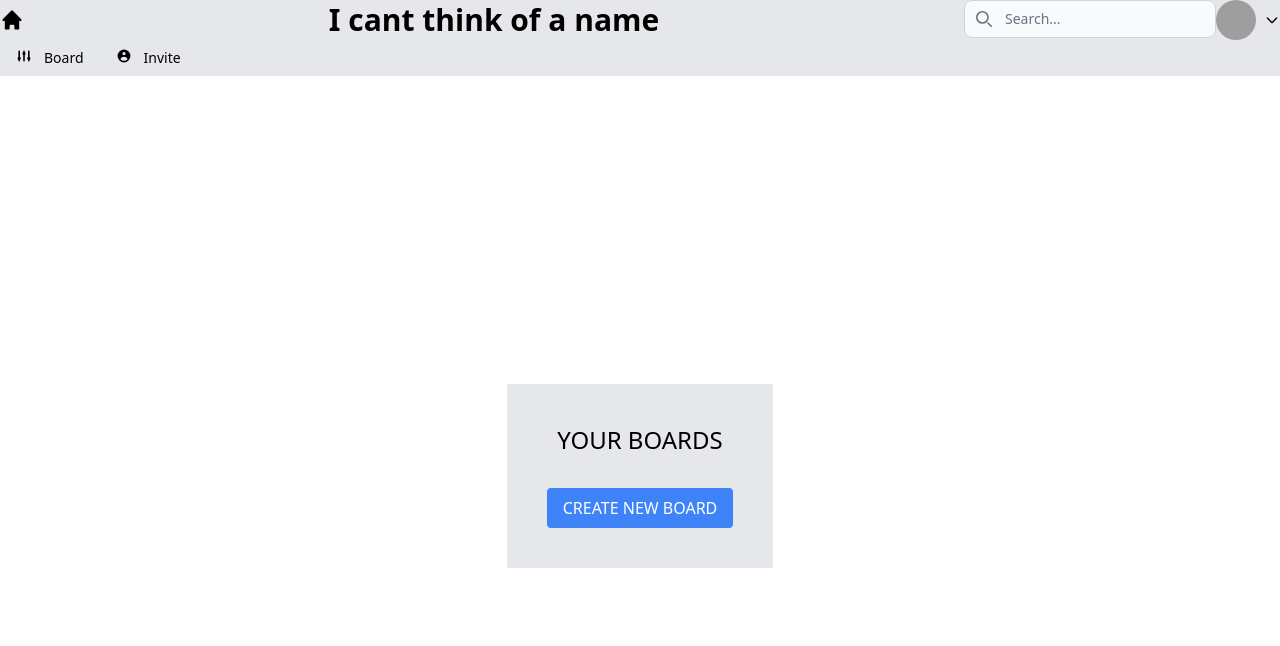
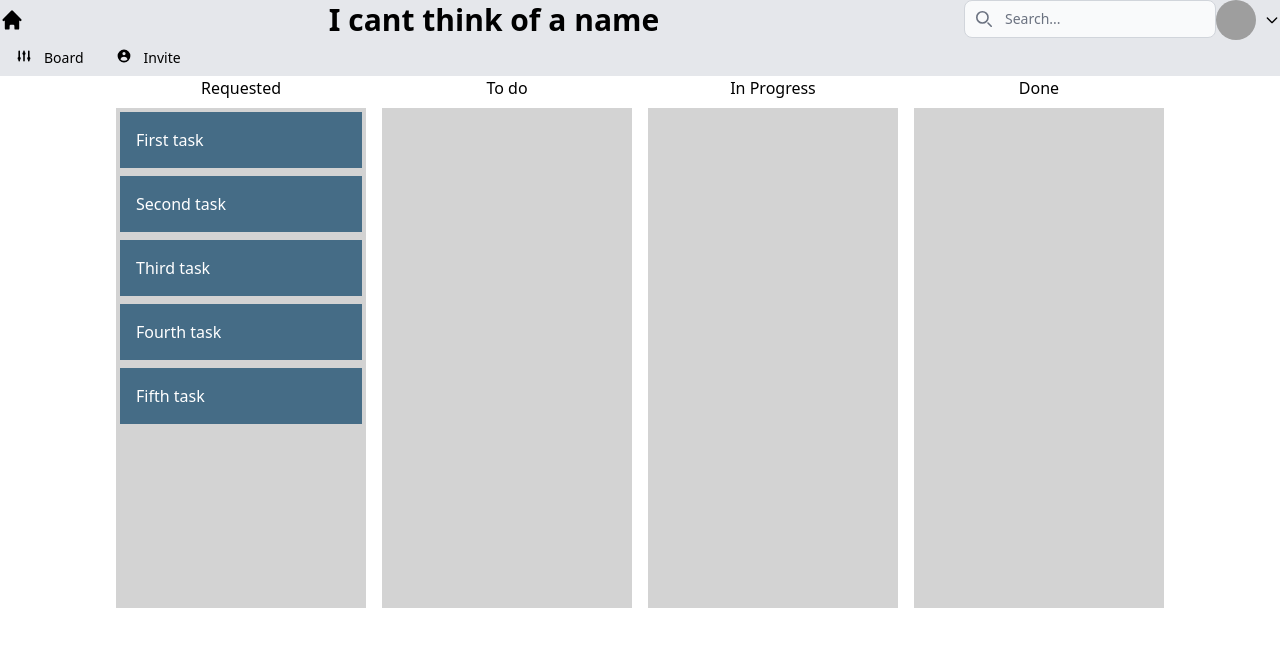
Before and after one commit to Scarlett4431/3002-proj, a React (Create React App) app: page / in a window 1280 px wide. Shown: the top 646 px of the page. Built offline with nearby package versions, Linux system fonts and the light colour scheme; grey boxes are pictures that could not be loaded.

Commit message:
add test board drag and drop

```diff
--- a/package.json
+++ b/package.json
@@ -14,6 +14,7 @@
     "react-beautiful-dnd": "^13.1.1",
     "react-dom": "^18.2.0",
     "react-scripts": "5.0.1",
+    "react-uuid": "^2.0.0",
     "tailwindcss": "^3.3.3",
     "web-vitals": "^2.1.4"
   },
--- a/src/App.js
+++ b/src/App.js
@@ -1,15 +1,17 @@
 import NavbarMenu from "./component/MenuBar/NavbarMenu";
 import BoardBar from "./component/BoardMenu/BoardBar";
 import BoardCollection from "./component/BoardCollection/BoardCollection"
+import Test from "./component/Board/Test";
 
 export default function App() {
   return (
     <div >
       <NavbarMenu/>
       <BoardBar/>
-      <div className="flex justify-center items-center h-screen">
+      {/* <div className="flex justify-center items-center h-screen">
         <BoardCollection />
-      </div>
+      </div> */}
+      <Test/>
     </div>
 
   )
--- /dev/null
+++ b/src/component/Board/Board.js
@@ -0,0 +1,16 @@
+import React, { useState } from 'react';
+import { Droppable, DragDropContext } from 'react-beautiful-dnd';
+
+
+function Board() {
+  return <DragDropContext>
+    <Droppable droppableId='board' direction='horizontal' type='column'>
+        {(provided, snapshot) =>{
+            <div>
+            </div>
+        }}
+    </Droppable>
+  </DragDropContext>
+}
+
+export default Board
--- /dev/null
+++ b/src/component/Board/Test.js
@@ -0,0 +1,149 @@
+import React, { useState } from "react";
+import { DragDropContext, Draggable, Droppable } from "react-beautiful-dnd";
+import uuid from 'react-uuid';
+
+const itemsFromBackend = [
+  { id: uuid(), content: "First task" },
+  { id: uuid(), content: "Second task" },
+  { id: uuid(), content: "Third task" },
+  { id: uuid(), content: "Fourth task" },
+  { id: uuid(), content: "Fifth task" }
+];
+
+const columnsFromBackend = {
+  [uuid()]: {
+    name: "Requested",
+    items: itemsFromBackend
+  },
+  [uuid()]: {
+    name: "To do",
+    items: []
+  },
+  [uuid()]: {
+    name: "In Progress",
+    items: []
+  },
+  [uuid()]: {
+    name: "Done",
+    items: []
+  }
+};
+
+const onDragEnd = (result, columns, setColumns) => {
+  if (!result.destination) return;
+  const { source, destination } = result;
+
+  if (source.droppableId !== destination.droppableId) {
+    const sourceColumn = columns[source.droppableId];
+    const destColumn = columns[destination.droppableId];
+    const sourceItems = [...sourceColumn.items];
+    const destItems = [...destColumn.items];
+    const [removed] = sourceItems.splice(source.index, 1);
+    destItems.splice(destination.index, 0, removed);
+    setColumns({
+      ...columns,
+      [source.droppableId]: {
+        ...sourceColumn,
+        items: sourceItems
+      },
+      [destination.droppableId]: {
+        ...destColumn,
+        items: destItems
+      }
+    });
+  } else {
+    const column = columns[source.droppableId];
+    const copiedItems = [...column.items];
+    const [removed] = copiedItems.splice(source.index, 1);
+    copiedItems.splice(destination.index, 0, removed);
+    setColumns({
+      ...columns,
+      [source.droppableId]: {
+        ...column,
+        items: copiedItems
+      }
+    });
+  }
+};
+
+function Test() {
+  const [columns, setColumns] = useState(columnsFromBackend);
+  return (
+    <div style={{ display: "flex", justifyContent: "center", height: "100%" }}>
+      <DragDropContext
+        onDragEnd={result => onDragEnd(result, columns, setColumns)}
+      >
+        {Object.entries(columns).map(([columnId, column], index) => {
+          return (
+            <div
+              style={{
+                display: "flex",
+                flexDirection: "column",
+                alignItems: "center"
+              }}
+              key={columnId}
+            >
+              <h2>{column.name}</h2>
+              <div style={{ margin: 8 }}>
+                <Droppable droppableId={columnId} key={columnId}>
+                  {(provided, snapshot) => {
+                    return (
+                      <div
+                        {...provided.droppableProps}
+                        ref={provided.innerRef}
+                        style={{
+                          background: snapshot.isDraggingOver
+                            ? "lightblue"
+                            : "lightgrey",
+                          padding: 4,
+                          width: 250,
+                          minHeight: 500
+                        }}
+                      >
+                        {column.items.map((item, index) => {
+                          return (
+                            <Draggable
+                              key={item.id}
+                              draggableId={item.id}
+                              index={index}
+                            >
+                              {(provided, snapshot) => {
+                                return (
+                                  <div
+                                    ref={provided.innerRef}
+                                    {...provided.draggableProps}
+                                    {...provided.dragHandleProps}
+                                    style={{
+                                      userSelect: "none",
+                                      padding: 16,
+                                      margin: "0 0 8px 0",
+                                      minHeight: "50px",
+                                      backgroundColor: snapshot.isDragging
+                                        ? "#263B4A"
+                                        : "#456C86",
+                                      color: "white",
+                                      ...provided.draggableProps.style
+                                    }}
+                                  >
+                                    {item.content}
+                                  </div>
+                                );
+                              }}
+                            </Draggable>
+                          );
+                        })}
+                        {provided.placeholder}
+                      </div>
+                    );
+                  }}
+                </Droppable>
+              </div>
+            </div>
+          );
+        })}
+      </DragDropContext>
+    </div>
+  );
+}
+
+export default Test;
--- a/src/index.js
+++ b/src/index.js
@@ -1,14 +1,10 @@
-import React from 'react';
-import ReactDOM from 'react-dom/client';
-import './index.css';
-import App from './App';
+import React from "react";
+import ReactDOM from "react-dom/client";
+import "./index.css";
+import App from "./App";
 
-const root = ReactDOM.createRoot(document.getElementById('root'));
-root.render(
-  <React.StrictMode>
-    <App />
-  </React.StrictMode>
-);
+const root = ReactDOM.createRoot(document.getElementById("root"));
+root.render(<App />);
 
 // If you want to start measuring performance in your app, pass a function
 // to log results (for example: reportWebVitals(console.log))
```
Also changed, not shown: 1 other file (tests, documents, lock files or other folders).
